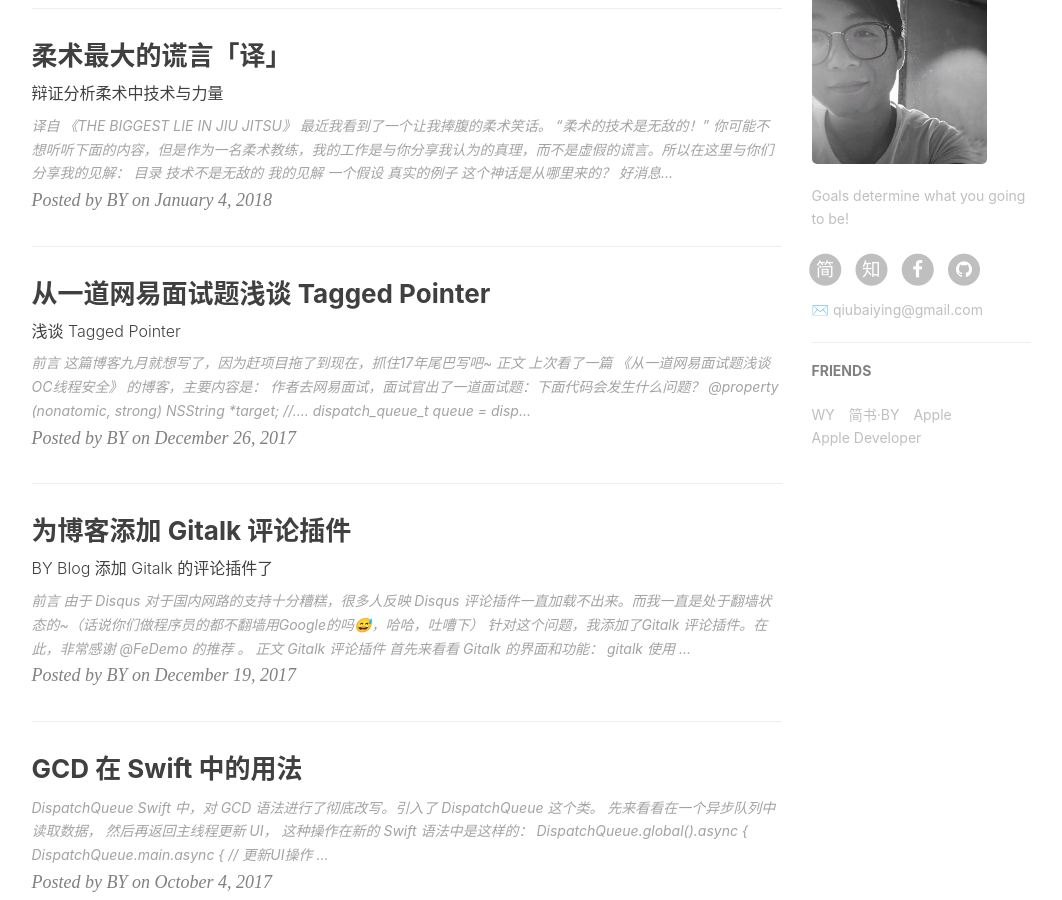
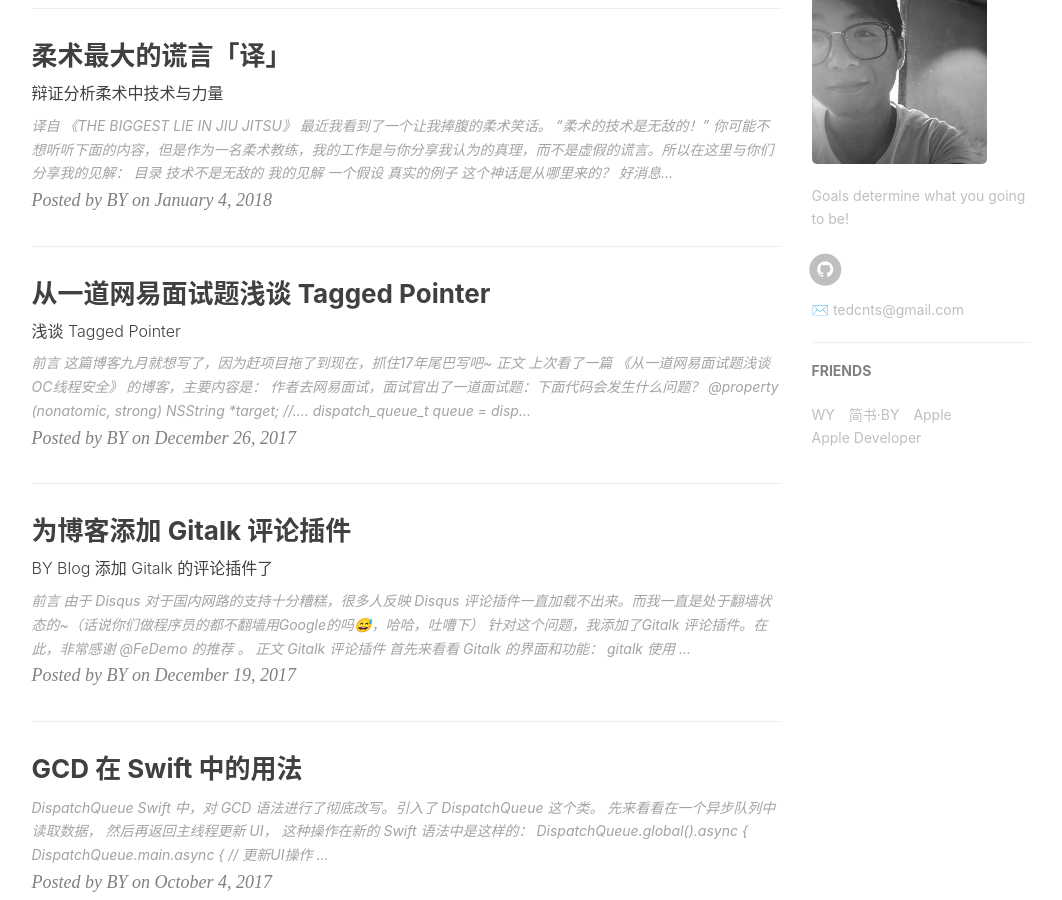
Before and after one commit to tedcnts/tedcnts.github.io, a Jekyll site: the page built from index.html, in a window 1280 px wide and 900 px high, scrolled down 880 px. Shown: the whole window, without its empty margins (136-1198 px from the left). Built offline with Jekyll 4.4.1, drawn with Linux system fonts in a browser that asks for light colours; nearby versions of some CDN libraries; the list of posts is cut into pages by our own code; comment, search, counter and statistics services are not loaded; part of the change alters nothing that is shown.

Commit message:
no message

```diff
--- a/_config.yml
+++ b/_config.yml
@@ -1,11 +1,11 @@
 # Site settings
 title: BY Blog
-SEOTitle: 柏荧的博客 | BY Blog
+SEOTitle: 小五的博客 | BY Blog
 header-img: img/post-bg-desk.jpg
-email: qiubaiying@gmail.com
+email: tedcnts@gmail.com
 description: "Every failure is leading towards success."
-keyword: "BY, BY Blog, 柏荧的博客, qiubaiying, 邱柏荧, iOS, Apple, iPhone"
-url: "http://qiubaiying.github.io"          # your host, for absolute URL
+keyword: "Java, spring"
+url: "http://tedcnts.github.io"          # your host, for absolute URL
 baseurl: ""      # for example, '/blog' if your blog hosted on 'host/blog'
 github_repo: "https://github.com/qiubaiying/qiubaiying.github.io.git" # you code repository
 
@@ -19,10 +19,10 @@ sidebar-avatar: /img/about-BY-gentle.jpg      # use absolute URL, seeing it's us
 # SNS settings
 RSS: false
 # weibo_username:     qiubaiying
-zhihu_username:     qiubaiying
+# zhihu_username:     qiubaiying
 github_username:    qiubaiying
-facebook_username:  baiying.qiu.7
-jianshu_username:   e71990ada2fd
+# facebook_username:  baiying.qiu.7
+# jianshu_username:   e71990ada2fd
 #twitter_username:   qiubaiying
 
 
```
